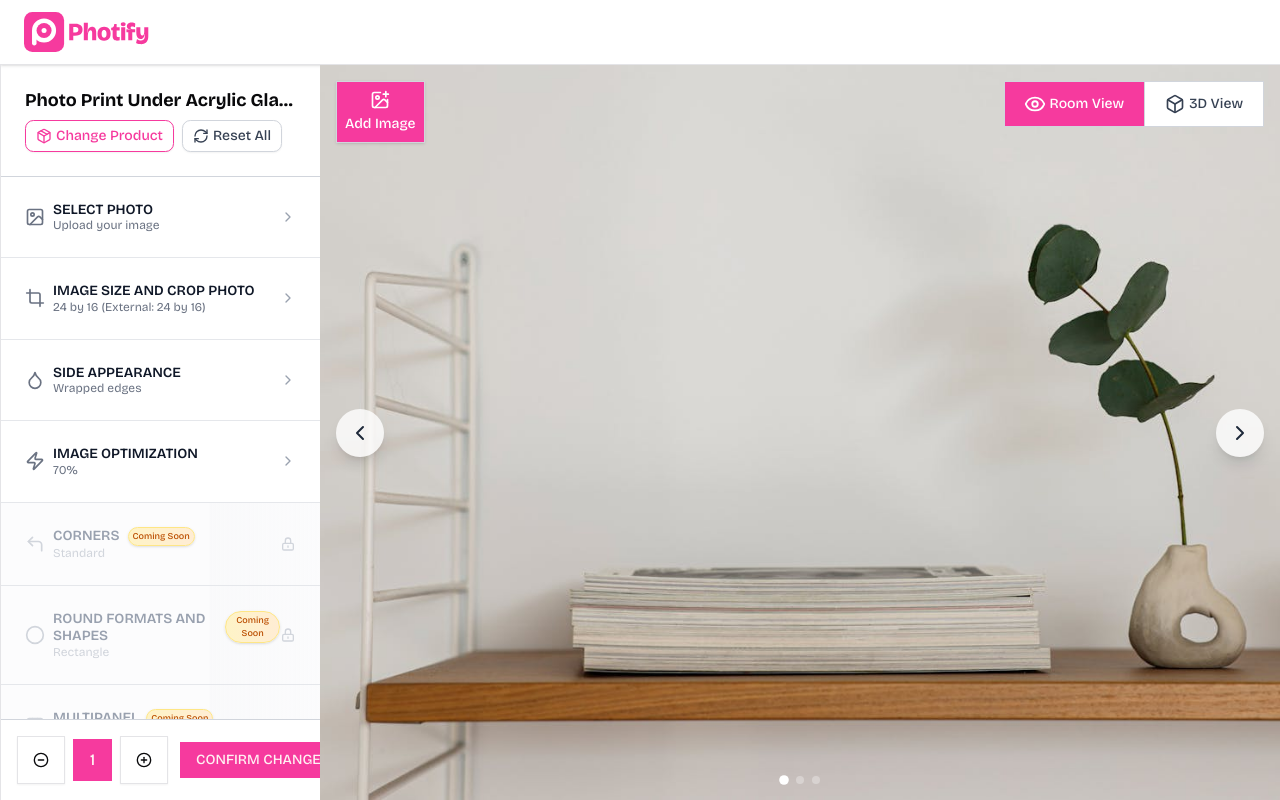
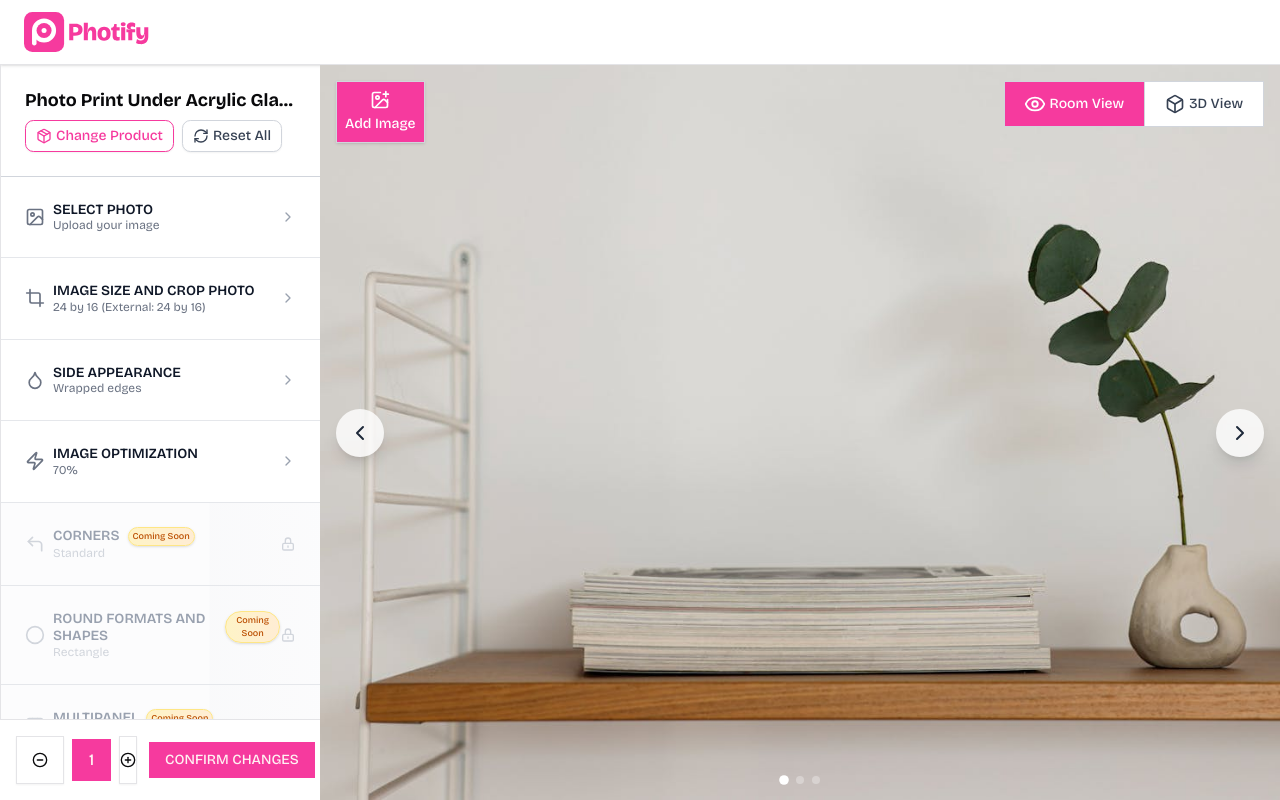
Before and after one commit to Z-Studioo/photify, a React (Vite) app in the folder app/: page /dashboard in a window 1280 px wide. Built offline with nearby package versions, Linux system fonts and the light colour scheme.

Commit message:
feat(dashboard): add animated fixed bottom action bar with centered layout and width limit

```diff
--- a/app/src/pages/dashboard/index.tsx
+++ b/app/src/pages/dashboard/index.tsx
@@ -728,8 +728,6 @@ const Dashboard: React.FC = () => {
               <FeaturePanel />
             </motion.div>
 
-            <div className='border-b border-gray-300 w-full' />
-
             <motion.div
               className='flex-shrink-0 p-4'
               initial={{ opacity: 0, y: 20 }}
@@ -748,7 +746,7 @@ const Dashboard: React.FC = () => {
                     animate={{ opacity: 1, y: 0 }}
                     exit={{ opacity: 0, y: -20 }}
                     transition={{ duration: 0.3, ease: [0.22, 1, 0.36, 1] }}
-                    className='flex items-center justify-between gap-3'
+                    className='flex items-center justify-between gap-3 fixed bottom-0 left-0 md:w-1/4 p-4 bg-white border-t z-50'
                   >
                     <motion.div
                       className='flex items-center justify-center space-x-2'
@@ -799,7 +797,7 @@ const Dashboard: React.FC = () => {
                           variant='outline'
                           size='icon'
                           onClick={handleIncrement}
-                          className='h-12 w-12 rounded-none transition-all duration-200'
+                          className='h-12 w-fit rounded-none transition-all duration-200'
                         >
                           <PlusCircle className='h-6 w-6' />
                         </Button>
@@ -829,8 +827,9 @@ const Dashboard: React.FC = () => {
                     animate={{ opacity: 1, y: 0 }}
                     exit={{ opacity: 0, y: -20 }}
                     transition={{ duration: 0.3, ease: [0.22, 1, 0.36, 1] }}
-                    className='flex items-center justify-between gap-3 flex-shrink-0'
+                    className='fixed bottom-0 left-0 md:w-1/4 w-full flex items-center justify-between gap-3 bg-white border-t p-4 z-50'
                   >
+                    {/* --- Price Section --- */}
                     <motion.div
                       className='flex flex-col'
                       initial={{ opacity: 0, x: -20 }}
@@ -849,6 +848,7 @@ const Dashboard: React.FC = () => {
                       >
                         ${(pricePerItem * quantity).toFixed(2)}
                       </motion.span>
+
                       {selectedSize &&
                         selectedSize.actual_price > selectedSize.sell_price && (
                           <motion.div
@@ -875,6 +875,8 @@ const Dashboard: React.FC = () => {
                           </motion.div>
                         )}
                     </motion.div>
+
+                    {/* --- Apply Button --- */}
                     <motion.div
                       initial={{ opacity: 0, x: 20 }}
                       animate={{ opacity: 1, x: 0 }}
```
